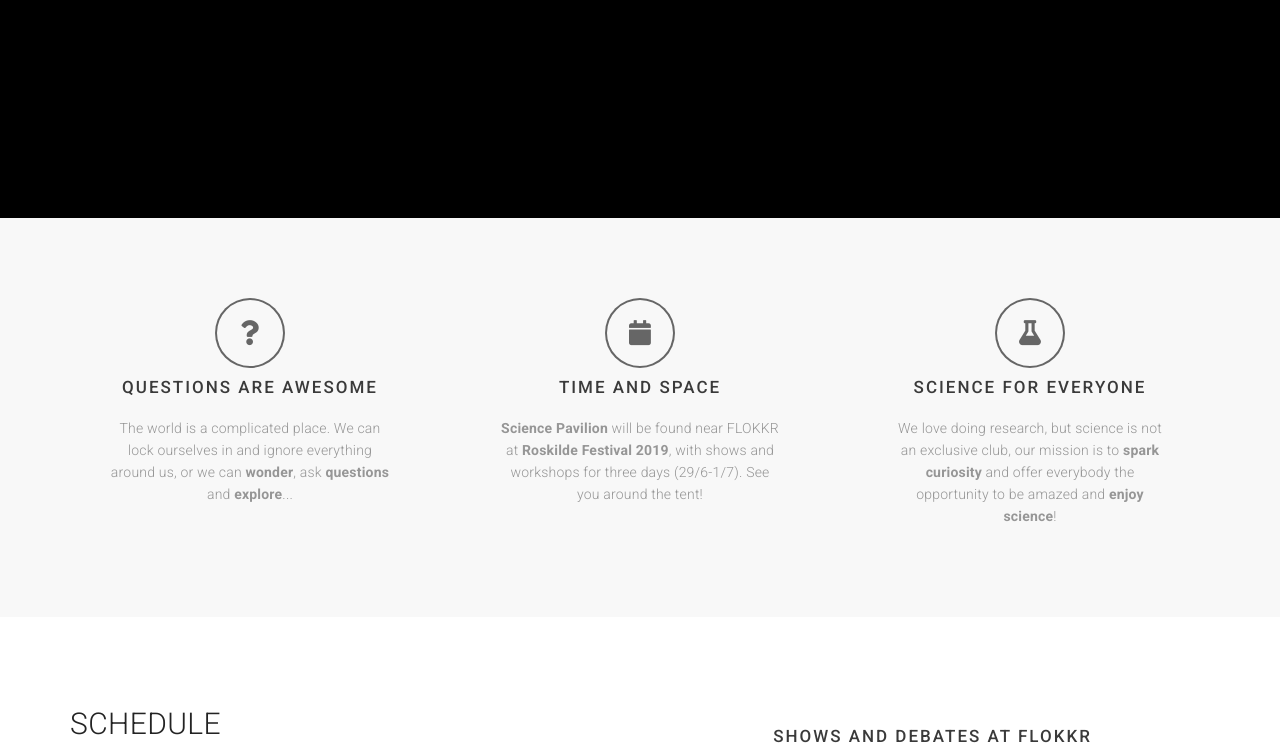
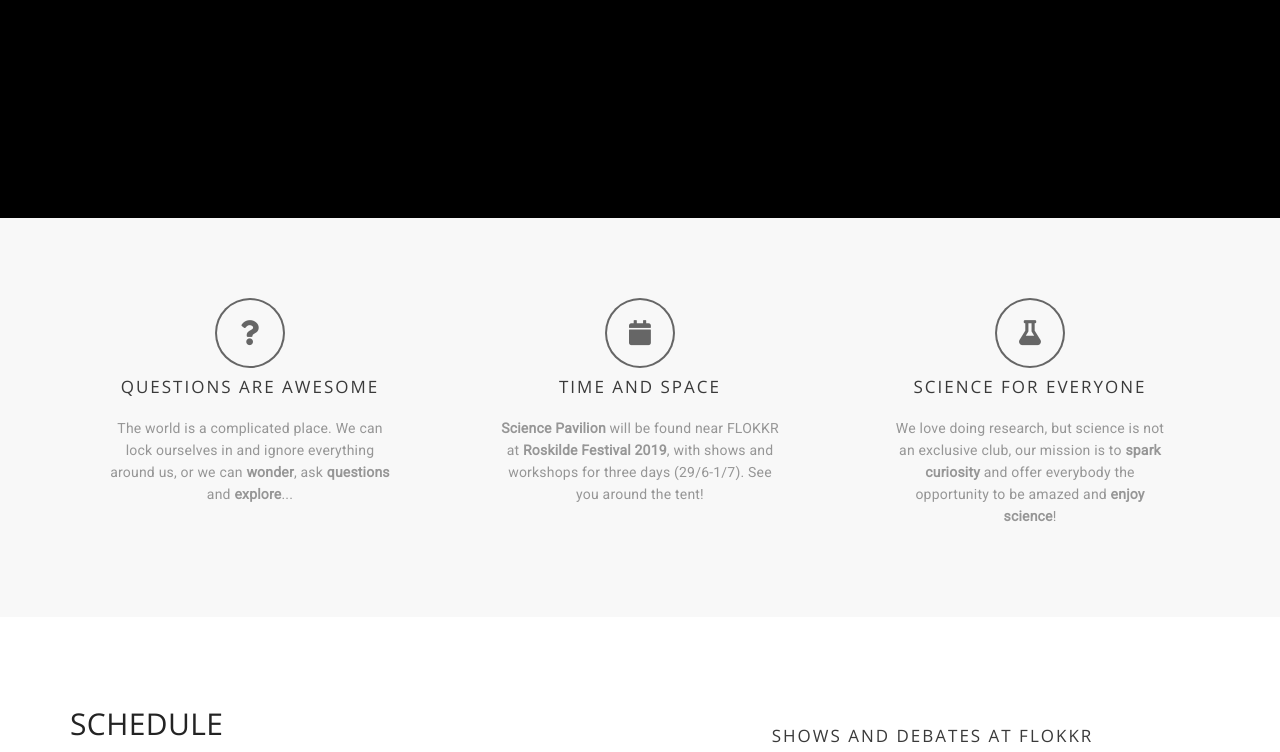
Before and after one commit to mmedici/scipav, a plain HTML site: page index.html in a window 1280 px wide. Shown: the part 382-1134 px from the top of the page. Drawn offline with nearby package versions, Linux system fonts and the light colour scheme; a web font is replaced by a local one.

```diff
--- a/css/style.css
+++ b/css/style.css
@@ -20,11 +20,11 @@ Import Google Fonts
 --------------------*/
 
 /* main font for menu. */
-@import url(http://fonts.googleapis.com/css?family=Roboto:100,300,400,500,700,900);
+@import url('https://fonts.googleapis.com/css?family=Roboto');
 /* font for headings, text, tags */
-@import url(http://fonts.googleapis.com/css?family=Open+Sans:300,400,500,600,700,800);
+@import url('https://fonts.googleapis.com/css?family=Open+Sans');
 @import url(http://fonts.googleapis.com/css?family=Playfair+Display:400italic&subset=latin,latin-ext);
-@import url("https://fonts.googleapis.com/css?family=Pacifico|Source+Sans+Pro:200,400");
+@import url('https://fonts.googleapis.com/css?family=Pacifico|Source+Sans+Pro:200,400');
 
 /*--------------------
 1. General
@@ -40,7 +40,7 @@ Import Google Fonts
 
 body {
   margin: 0px;
-    font-family: "Roboto", Sans-serif;
+    font-family: "Open Sans", Sans-serif;
     background-color: rgba(0, 0, 0, 1);
 
 }
@@ -51,9 +51,9 @@ h3,
 h4,
 h5,
 h6 {
-font-weight: 300;
+    font-weight: 300;
     letter-spacing: 0.4px;
-    font-family: "Roboto", Sans-serif;
+    font-family: "Open Sans", Sans-serif;
     color: #232323;
 }
 
```
